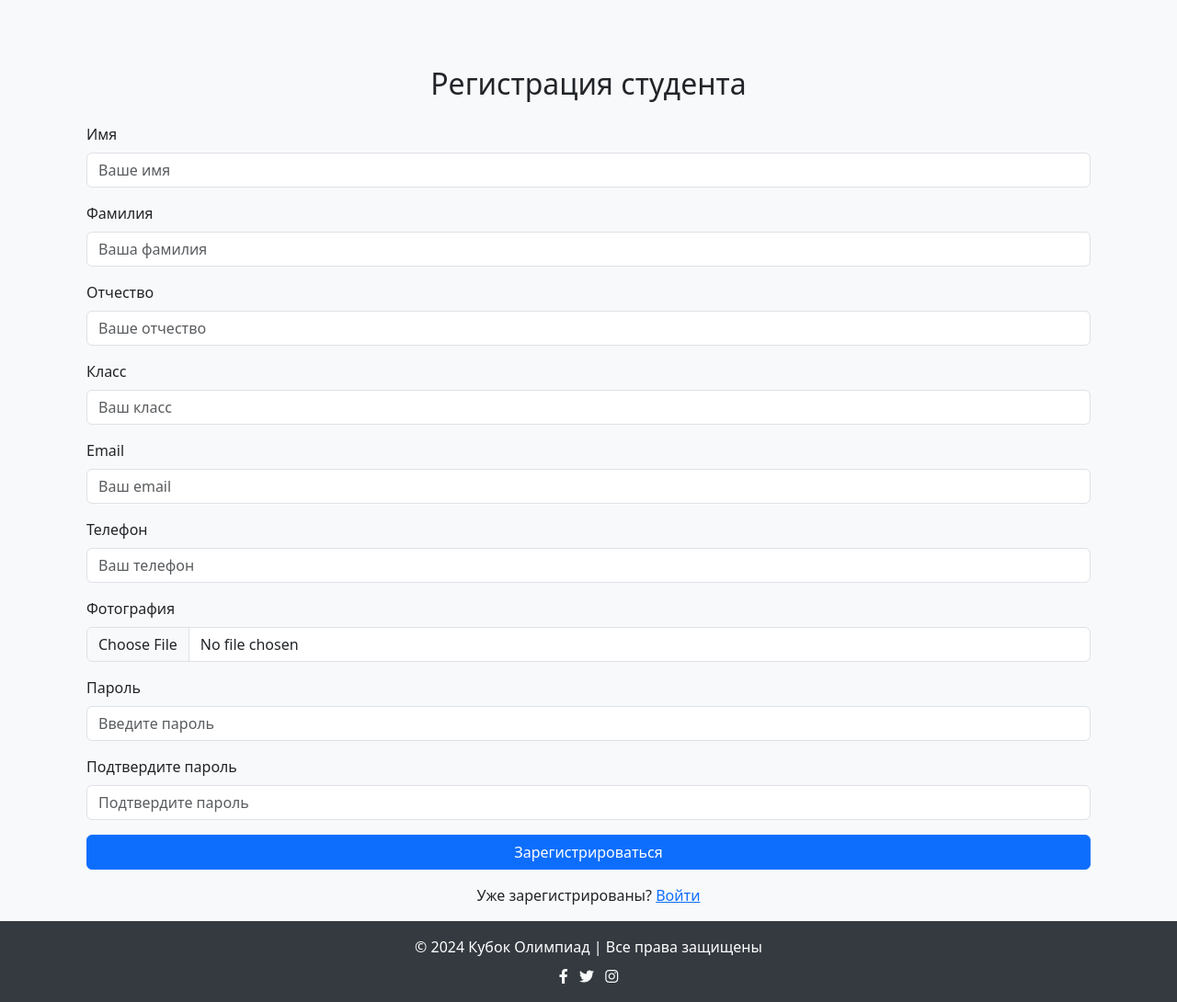
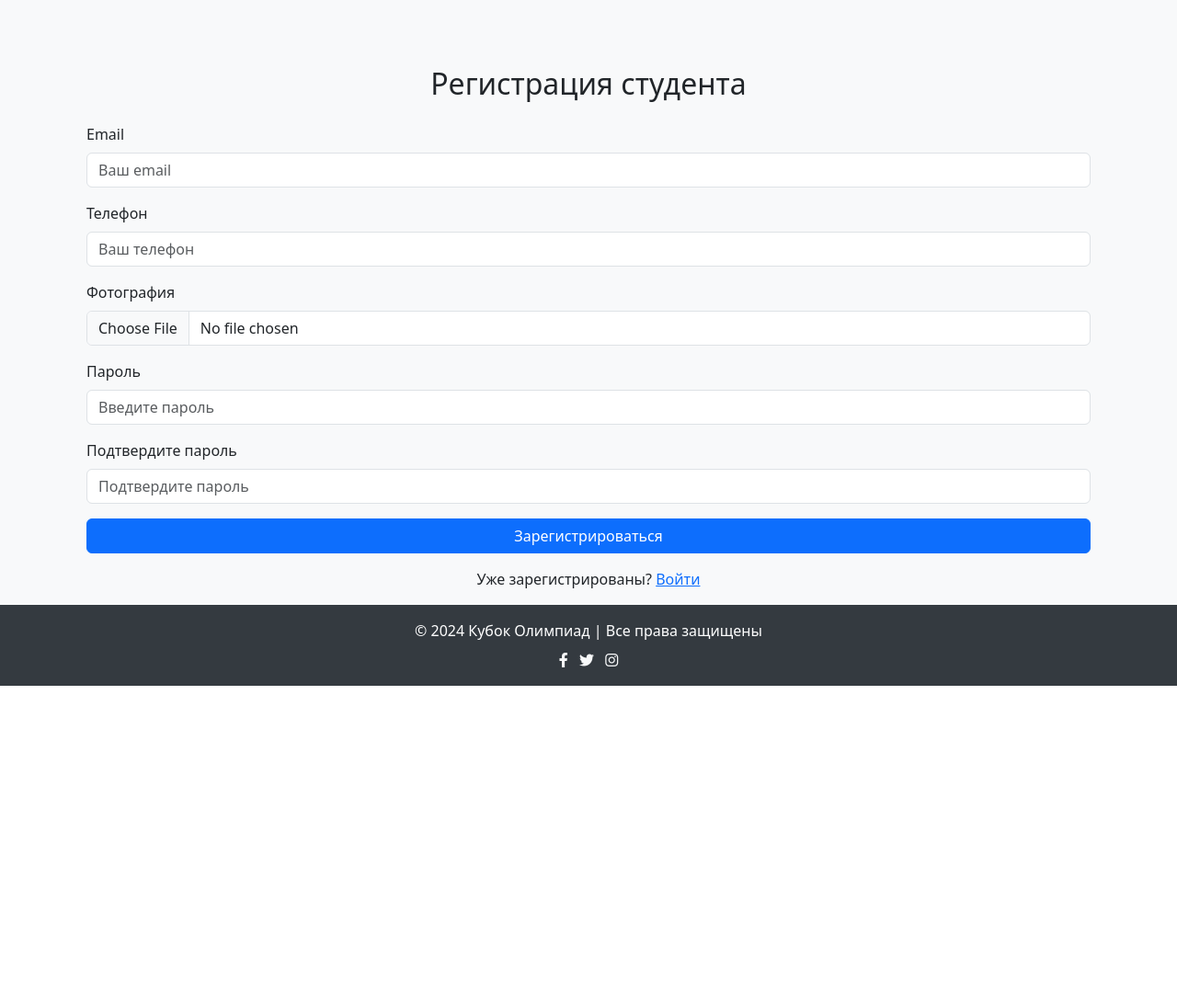
Before and after one commit to QuadDarv1ne/olympiad_time, a Flask app: page /register in a window 1280 px wide. Shown: the part 56-1146 px from the top of the page at 92% size. After the commit the page ends 802 px from the top, so only its background shows below. Run offline with Flask 3, Linux system fonts and the light colour scheme.

Commit message:
modified:   README.md 	modified:   app/db/models.py 	modified:   app/forms.py 	modified:   app/routes.py 	modified:   app/routes/auth.py 	modified:   app/templates/login.html 	modified:   app/templates/register.html 	modified:   populate_db.py

```diff
--- a/app/db/models.py
+++ b/app/db/models.py
@@ -9,10 +9,6 @@ class User(db.Model, UserMixin):
     __tablename__ = 'user'
 
     id = db.Column(db.Integer, primary_key=True)
-    first_name = db.Column(db.String(150), nullable=False)                      # Имя
-    last_name = db.Column(db.String(150), nullable=False)                       # Фамилия
-    patronymic = db.Column(db.String(150), nullable=True)                       # Отчество
-    grade = db.Column(db.String(50), nullable=True)                             # Класс
     email = db.Column(db.String(150), unique=True, nullable=False, index=True)  # Электронная почта
     phone_number = db.Column(db.String(20), nullable=True)                      # Номер телефона
     photo = db.Column(db.String(256), nullable=True)                            # Фото
@@ -58,6 +54,7 @@ class Student(db.Model):
     student_last_name = db.Column(db.String(150), nullable=False)              # Фамилия студента
     student_patronymic = db.Column(db.String(150), nullable=True)              # Отчество студента
     grade = db.Column(db.String(50), nullable=True)                            # Класс студента
+    email = db.Column(db.String(150), unique=True, nullable=False, index=True) # Электронная почта
     phone_number = db.Column(db.String(20), nullable=True)                     # Номер телефона студента
     photo = db.Column(db.String(256), nullable=True)                           # Фото студента
     user_id = db.Column(db.Integer, db.ForeignKey('user.id'), nullable=False)  # Внешний ключ на пользователя
--- a/app/forms.py
+++ b/app/forms.py
@@ -3,12 +3,7 @@ from wtforms import StringField, PasswordField, SubmitField, FileField
 from wtforms.validators import DataRequired, Email, EqualTo
 
 class RegistrationForm(FlaskForm):
-    name = StringField('Имя', validators=[DataRequired()])
-    surname = StringField('Фамилия', validators=[DataRequired()])
-    patronymic = StringField('Отчество', validators=[DataRequired()])
-    grade = StringField('Класс', validators=[DataRequired()])
     phone = StringField('Телефон', validators=[DataRequired()])
-    username = StringField('Логин', validators=[DataRequired()])
     email = StringField('Email', validators=[DataRequired(), Email()])
     password = PasswordField('Пароль', validators=[DataRequired()])
     confirm_password = PasswordField('Подтвердите пароль', validators=[DataRequired(), EqualTo('password')])
@@ -19,6 +14,6 @@ class RegistrationForm(FlaskForm):
     submit = SubmitField('Зарегистрироваться')
 
 class LoginForm(FlaskForm):
-    username = StringField('Имя пользователя', validators=[DataRequired()])
+    username = StringField('E-mail', validators=[DataRequired()])
     password = PasswordField('Пароль', validators=[DataRequired()])
     submit = SubmitField('Войти')
--- a/app/routes.py
+++ b/app/routes.py
@@ -7,9 +7,10 @@ from app.forms import LoginForm, RegistrationForm
 from app.db.models import Student, User
 from app.db.database import db
 from flask_login import login_user, logout_user, login_required, current_user
+import config
 
-def allowed_file(filename):
-    return '.' in filename and filename.rsplit('.', 1)[1].lower() in app.config['ALLOWED_EXTENSIONS']
+# def allowed_file(filename):
+#     return '.' in filename and filename.rsplit('.', 1)[1].lower() in config['ALLOWED_EXTENSIONS']
 
 # Загрузка данных из JSON-файла
 def load_olympiads():
@@ -39,7 +40,8 @@ def init_routes(app):
 
         form = LoginForm()
         if form.validate_on_submit():
-            user = User.query.filter_by(username=form.username.data).first()
+            # Измените здесь на фильтрацию по email
+            user = User.query.filter_by(email=form.username.data).first()
             if user and user.check_password(form.password.data):
                 login_user(user)
                 flash('Вы успешно вошли в систему!', 'success')
@@ -49,7 +51,6 @@ def init_routes(app):
                 flash('Неправильное имя пользователя или пароль', 'danger')
 
         return render_template('login.html', form=form)
-
 
     # Страница регистрации
     @app.route('/register', methods=['GET', 'POST'])
@@ -61,11 +62,10 @@ def init_routes(app):
         form = RegistrationForm()
         if form.validate_on_submit():
             # Проверка на существующего пользователя
-            existing_user = User.query.filter((User.username == form.username.data) |
-                                            (User.email == form.email.data)).first()
+            existing_user = User.query.filter((User.email == form.email.data)).first()  # Удалите username
 
             if existing_user:
-                flash('Пользователь с таким именем или email уже существует.', 'danger')
+                flash('Пользователь с таким email уже существует.', 'danger')
                 return redirect(url_for('register'))
 
             # Обработка загрузки фотографии
@@ -81,8 +81,7 @@ def init_routes(app):
 
                 # Создание нового пользователя
                 new_user = User(
-                    username=form.username.data,
-                    email=form.email.data,
+                    email=form.email.data,  # Используйте email вместо username
                     role='student'  # Установка роли пользователя по умолчанию
                 )
                 new_user.set_password(form.password.data)  # Хеширование пароля
--- a/app/templates/login.html
+++ b/app/templates/login.html
@@ -7,14 +7,14 @@
             {{ form.hidden_tag() }}
             <div class="mb-3">
                 {{ form.username.label(class="form-label") }}
-                {{ form.username(class="form-control", size=32) }}
+                {{ form.username(class="form-control", size=32, placeholder="Введите e-mail") }}
                 {% for error in form.username.errors %}
                     <div class="text-danger mt-1">[{{ error }}]</div>
                 {% endfor %}
             </div>
             <div class="mb-3">
                 {{ form.password.label(class="form-label") }}
-                {{ form.password(class="form-control", size=32) }}
+                {{ form.password(class="form-control", size=32,  placeholder="Введите пароль") }}
                 {% for error in form.password.errors %}
                     <div class="text-danger mt-1">[{{ error }}]</div>
                 {% endfor %}
--- a/app/templates/register.html
+++ b/app/templates/register.html
@@ -7,38 +7,6 @@
     <h2 class="text-center mb-4">Регистрация студента</h2>
     <form method="POST" enctype="multipart/form-data">
         {{ form.hidden_tag() }}
-
-        <div class="mb-3">
-            {{ form.name.label(class="form-label") }}
-            {{ form.name(class="form-control", placeholder="Ваше имя") }}
-            {% for error in form.name.errors %}
-            <div class="text-danger">{{ error }}</div>
-            {% endfor %}
-        </div>
-
-        <div class="mb-3">
-            {{ form.surname.label(class="form-label") }}
-            {{ form.surname(class="form-control", placeholder="Ваша фамилия") }}
-            {% for error in form.surname.errors %}
-            <div class="text-danger">{{ error }}</div>
-            {% endfor %}
-        </div>
-
-        <div class="mb-3">
-            {{ form.patronymic.label(class="form-label") }}
-            {{ form.patronymic(class="form-control", placeholder="Ваше отчество") }}
-            {% for error in form.patronymic.errors %}
-            <div class="text-danger">{{ error }}</div>
-            {% endfor %}
-        </div>
-
-        <div class="mb-3">
-            {{ form.grade.label(class="form-label") }}
-            {{ form.grade(class="form-control", placeholder="Ваш класс") }}
-            {% for error in form.grade.errors %}
-            <div class="text-danger">{{ error }}</div>
-            {% endfor %}
-        </div>
 
         <div class="mb-3">
             {{ form.email.label(class="form-label") }}
```
Also changed, not shown: app/routes/auth.py (+32 -3 lines), populate_db.py (+19 -18 lines), README.md.
